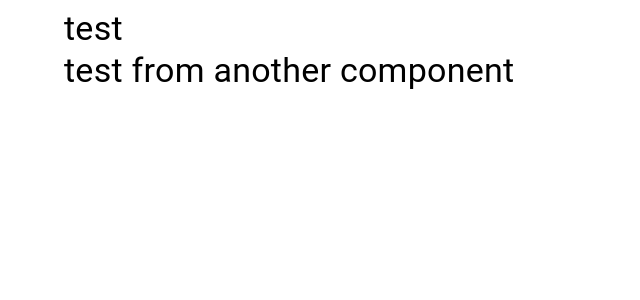
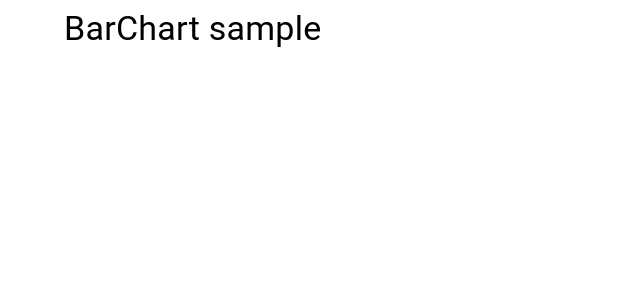
Before and after one commit to luis5648/d3-react-charts, a Next.js app: page /charts in a window 1280 px wide. Shown: the top 300 px of the page, without its empty margins (0-640 px from the left). Built offline with nearby package versions, Linux system fonts and the light colour scheme.

Commit message:
Added new component & installed d3 library

```diff
--- a/package.json
+++ b/package.json
@@ -12,6 +12,7 @@
     "@emotion/react": "^11.13.0",
     "@emotion/styled": "^11.13.0",
     "@mui/material": "^5.16.4",
+    "d3": "^7.9.0",
     "install": "^0.13.0",
     "next": "14.2.5",
     "npm": "^10.8.2",
--- a/src/components/BarChart.tsx
+++ b/src/components/BarChart.tsx
@@ -6,10 +6,12 @@ type Props = {};
 const BarChart = (props: Props) => {
   return (
     <>
-      <Typography variant="h4">test</Typography>
-      <Typography variant="h4">test from another component</Typography>
+      <Typography variant="h4">BarChart sample</Typography>
+      <svg>
+      </svg>
     </>
   );
 };
 
+
 export default BarChart;
```
Also changed, not shown: 1 other file (tests, documents, lock files or other folders).
